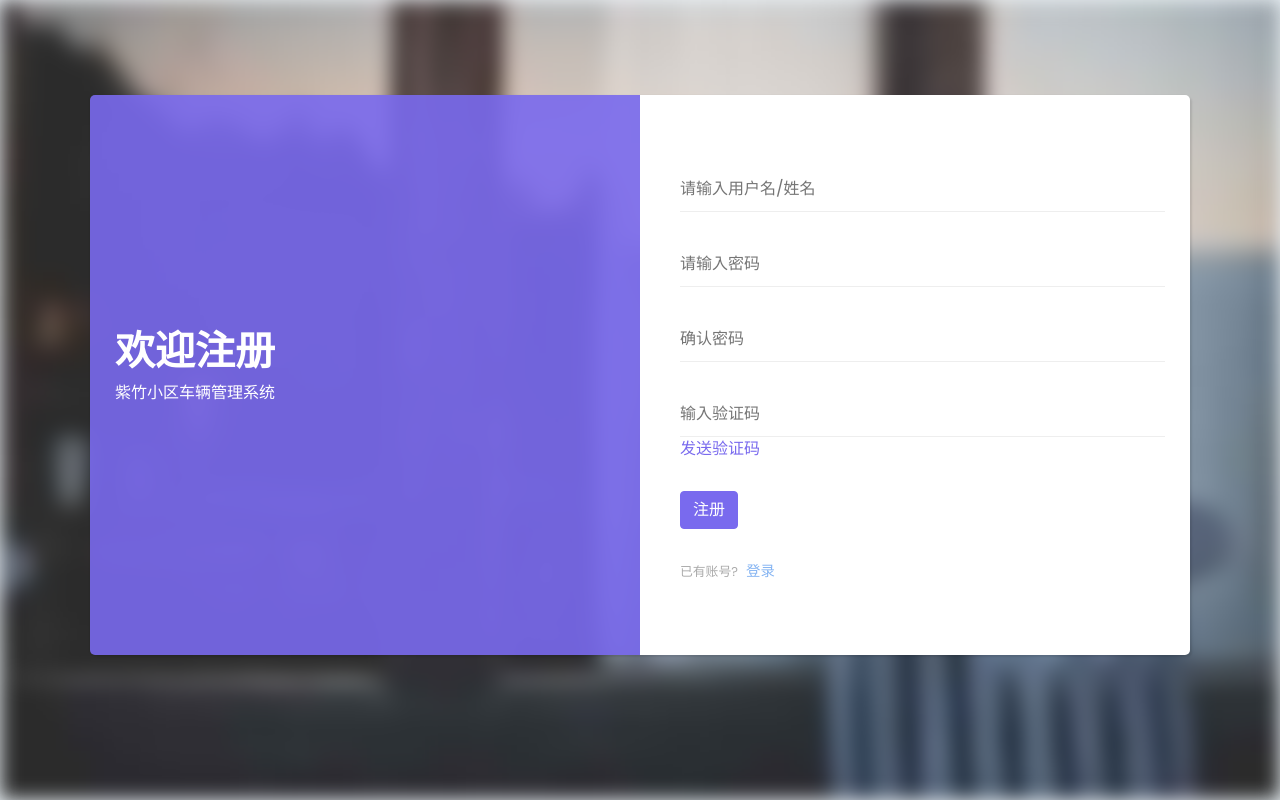
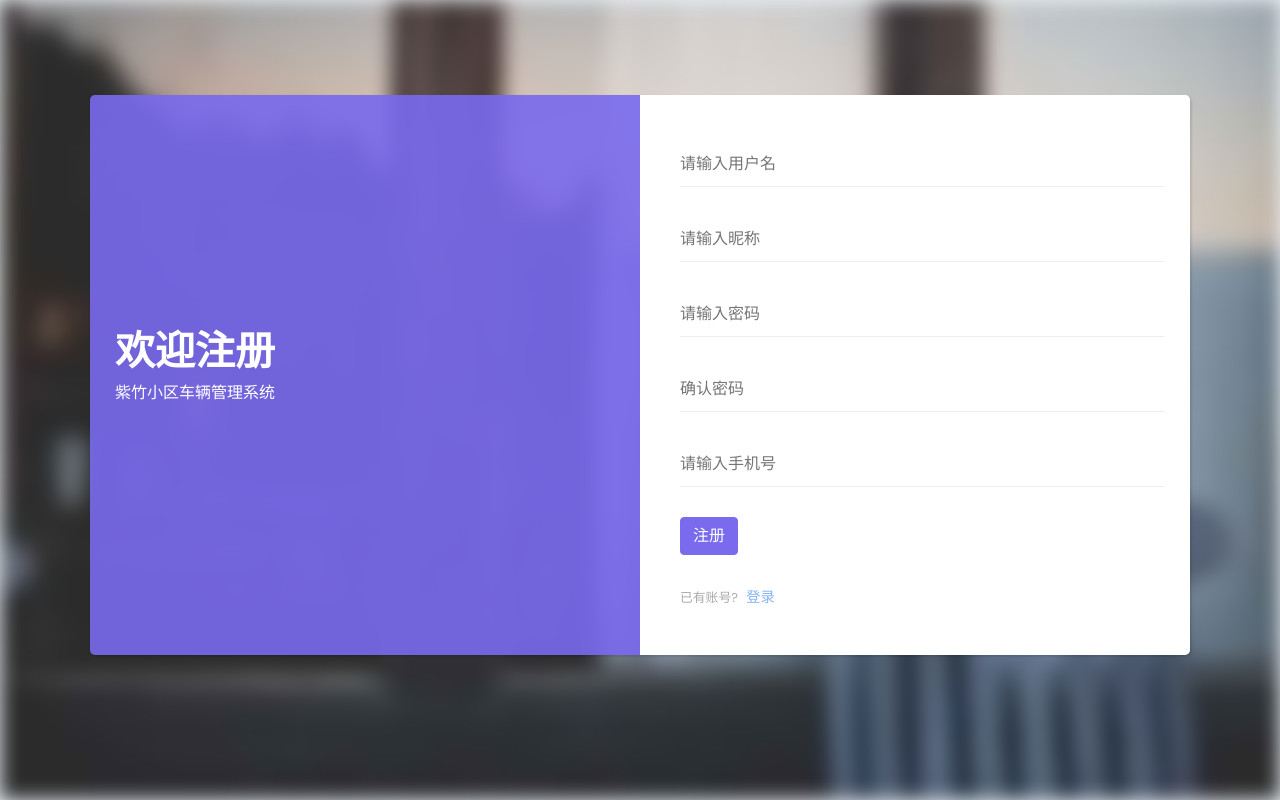
Before and after one commit to Winston-wsp/car-manage, a Spring Boot app: page /user/user/register in a window 1280 px wide. Run offline with Spring Boot 4, Linux system fonts and the light colour scheme.

Commit message:
注册和登录

```diff
--- a/src/main/resources/application.yml
+++ b/src/main/resources/application.yml
@@ -9,4 +9,4 @@ spring:
   thymeleaf:
     cache: false
 server:
-  port: 8088
+  port: 8089
--- a/src/main/resources/templates/register.html
+++ b/src/main/resources/templates/register.html
@@ -34,31 +34,37 @@
                         <div class="content">
                             <div class="form-group">
                                 <input id="register-username" class="input-material" type="text" name="username"
-                                       placeholder="请输入用户名/姓名">
+                                       placeholder="请输入用户名">
                                 <div class="invalid-feedback">
                                     用户名必须在2~10位之间
+                                </div>
+                            </div>
+                            <div class="form-group">
+                                <input id="register-nicheng" class="input-material" type="text" name="nicheng"
+                                       placeholder="请输入昵称">
+                                <div class="invalid-feedback">
+                                    昵称必须在2~10位之间
                                 </div>
                             </div>
                             <div class="form-group">
                                 <input id="register-password" class="input-material" type="password"
                                        name="password" placeholder="请输入密码">
                                 <div class="invalid-feedback">
-                                    密码必须在6~10位之间
+                                    密码必须在6~18位之间
                                 </div>
                             </div>
                             <div class="form-group">
                                 <input id="register-passwords" class="input-material" type="password"
                                        name="repassword" placeholder="确认密码">
                                 <div class="invalid-feedback">
-                                    两次密码必须相同 且在6~10位之间
+                                    两次密码必须相同
                                 </div>
                             </div>
                             <div class="form-group">
-                                <input id="verification-code" class="input-material" type="text"
-                                       name="vercode" placeholder="输入验证码">
-                                <a href="javascript:;" class="send">发送验证码</a>
+                                <input id="phone-number" class="input-material" type="text"
+                                       name="phone" placeholder="请输入手机号">
                                 <div class="invalid-feedback">
-                                    请输入验证码
+                                    请输入正确的手机号
                                 </div>
                             </div>
                             <div class="form-group">
@@ -82,11 +88,12 @@
         /*错误class  form-control is-invalid
         正确class  form-control is-valid*/
         var flagName = false;
+        var flagNicheng = false;
         var flagPas = false;
         var flagPass = false;
-        var flagCode = false;
+        var flagPhone = false;
         /*验证用户名*/
-        var username, password, passWords, verCode;
+        var username, nicheng, password, passWords, phone;
         $("#register-username").change(function () {
             username = $.trim($("#register-username").val());
             if (username.length < 2 || username.length > 10) {
@@ -97,6 +104,19 @@
                 $("#register-username").removeClass("form-control is-invalid")
                 $("#register-username").addClass("form-control is-valid");
                 flagName = true;
+            }
+        })
+        /*验证昵称*/
+        $("#register-nicheng").change(function () {
+            nicheng = $.trim($("#register-nicheng").val());
+            if (nicheng.length < 2 || nicheng.length > 10) {
+                $("#register-nicheng").removeClass("form-control is-valid")
+                $("#register-nicheng").addClass("form-control is-invalid");
+                flagNicheng = false;
+            } else {
+                $("#register-nicheng").removeClass("form-control is-invalid")
+                $("#register-nicheng").addClass("form-control is-valid");
+                flagNicheng = true;
             }
         })
         /*验证密码*/
@@ -126,23 +146,24 @@
             }
         })
 
-        /*验证验证码*/
-        $("#verification-code").change(function () {
-            verCode = $.trim($("#verification-code").val());
-            if (verCode.length <= 0) {
-                $("#verification-code").removeClass("form-control is-valid")
-                $("#verification-code").addClass("form-control is-invalid");
-                flagCode = false;
+        /*验证手机号*/
+        $("#phone-number").change(function () {
+            phone = $.trim($("#phone-number").val());
+            var pattern = /^1[345678]\d{9}$/;
+            if (!pattern.test(phone)) {
+                $("#phone-number").removeClass("form-control is-valid")
+                $("#phone-number").addClass("form-control is-invalid");
+                flagPhone = false;
             } else {
-                $("#verification-code").removeClass("form-control is-invalid")
-                $("#verification-code").addClass("form-control is-valid");
-                flagCode = true;
+                $("#phone-number").removeClass("form-control is-invalid")
+                $("#phone-number").addClass("form-control is-valid");
+                flagPhone = true;
             }
         })
 
 
         $("#regbtn").click(function () {
-            if (flagName && flagPas && flagPass && flagCode) {
+            if (flagName && flagNicheng && flagPas && flagPass && flagPhone) {
                 localStorage.setItem("username", username);
                 localStorage.setItem("password", password);
                 // localStorage.setItem("verCode", verCode)
@@ -152,8 +173,8 @@
                     data: JSON.stringify({"username": username, "password": password}),
                     contentType: "application/json;charset=UTF-8",
                     success: function (data) {
-                            alert("注册成功");
-                            location = "/user/user/index"
+                        alert("注册成功");
+                        location = "/user/user/index"
                     },
                     error: function (err) {
                         alert("注册失败");
@@ -163,14 +184,17 @@
                 if (!flagName) {
                     $("#register-username").addClass("form-control is-invalid");
                 }
+                if (!flagNicheng) {
+                    $("#register-nicheng").addClass("form-control is-invalid")
+                }
                 if (!flagPas) {
                     $("#register-password").addClass("form-control is-invalid");
                 }
                 if (!flagPass) {
                     $("#register-passwords").addClass("form-control is-invalid");
                 }
-                if (!flagCode) {
-                    $("#verification-code").addClass("form-control is-invalid");
+                if (!flagPhone) {
+                    $("#phone-number").addClass("form-control is-invalid");
                 }
             }
         })
```
